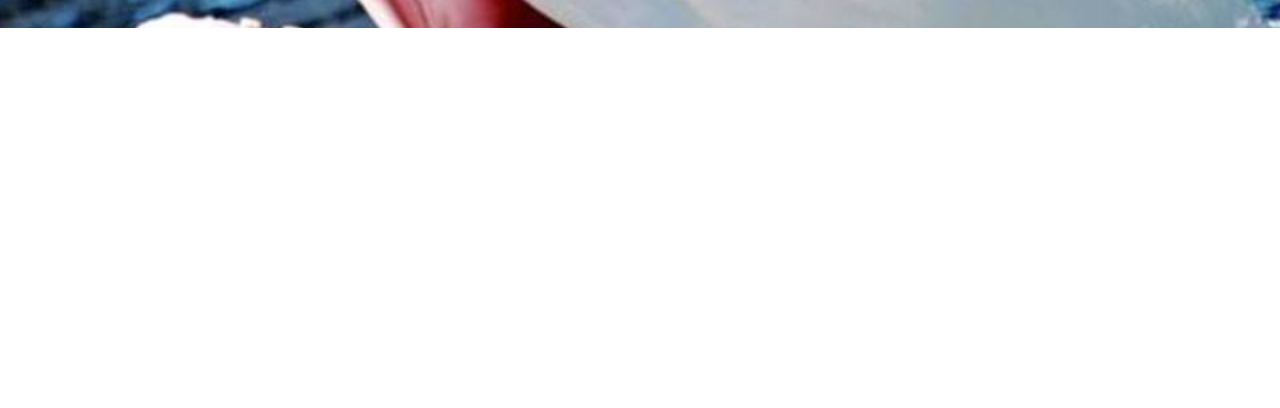
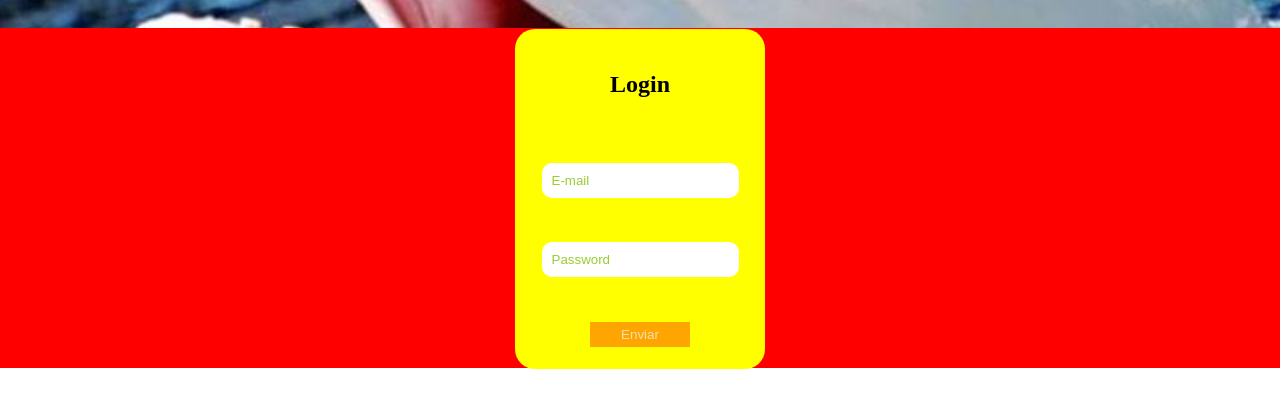
Before and after one commit to Allphaman/aula-102, a plain HTML site: page index.html in a window 1280 px wide. Shown: the part 132-540 px from the top of the page. Drawn offline with Linux system fonts and the light colour scheme; files whose address does not match are found by name.

Commit message:
Esse commit serve para criar a janela de login

```diff
--- a/index.html
+++ b/index.html
@@ -23,5 +23,16 @@
     <header>
         <h1>Bem vindo  beluguinha</h1>
     </header>
+    <section>
+        <div>
+            <h2>Login</h2>
+
+            <input type="email" placeholder="E-mail">
+
+            <input type="password" placeholder="Password">
+            <button>Enviar</button>
+
+        </div>
+    </section>
 </body>
 </html>
--- a/pagina.css
+++ b/pagina.css
@@ -47,3 +47,47 @@ header h1{
     color: gainsboro;
     text-transform: uppercase
 }
+section {
+    width: 100%;
+    height: 340px;
+    background: red;
+    display: flex;
+    justify-content: center;
+}
+section div {
+    width: 250px;
+    height: 100%;
+    background: yellow;
+    display: flex;
+    flex-direction: column; /* */
+    align-items: center;
+    margin-top: 1px;
+    border-radius: 20px;
+    justify-content: space-around;
+
+
+
+}
+
+section div input {
+    border-radius: 10px;
+    border: none;
+    padding: 10px
+}
+
+section div input::placeholder{
+    color: yellowgreen;
+
+}
+section div input:focus{
+    background-color: aqua
+}
+
+section div button {
+    cursor: pointer;
+    width: 100px;
+    height: 25px;
+    border: none;
+    background-color: orange;
+    color: wheat
+}
```
